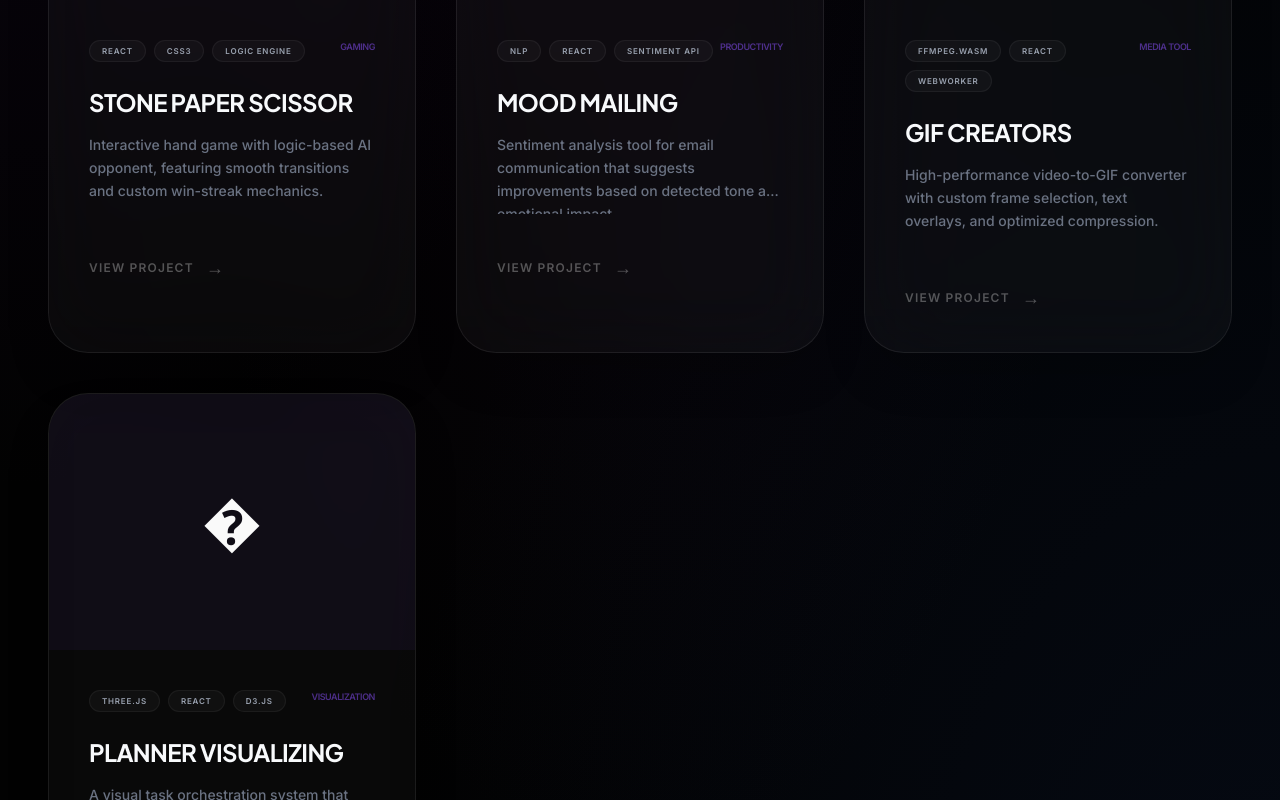
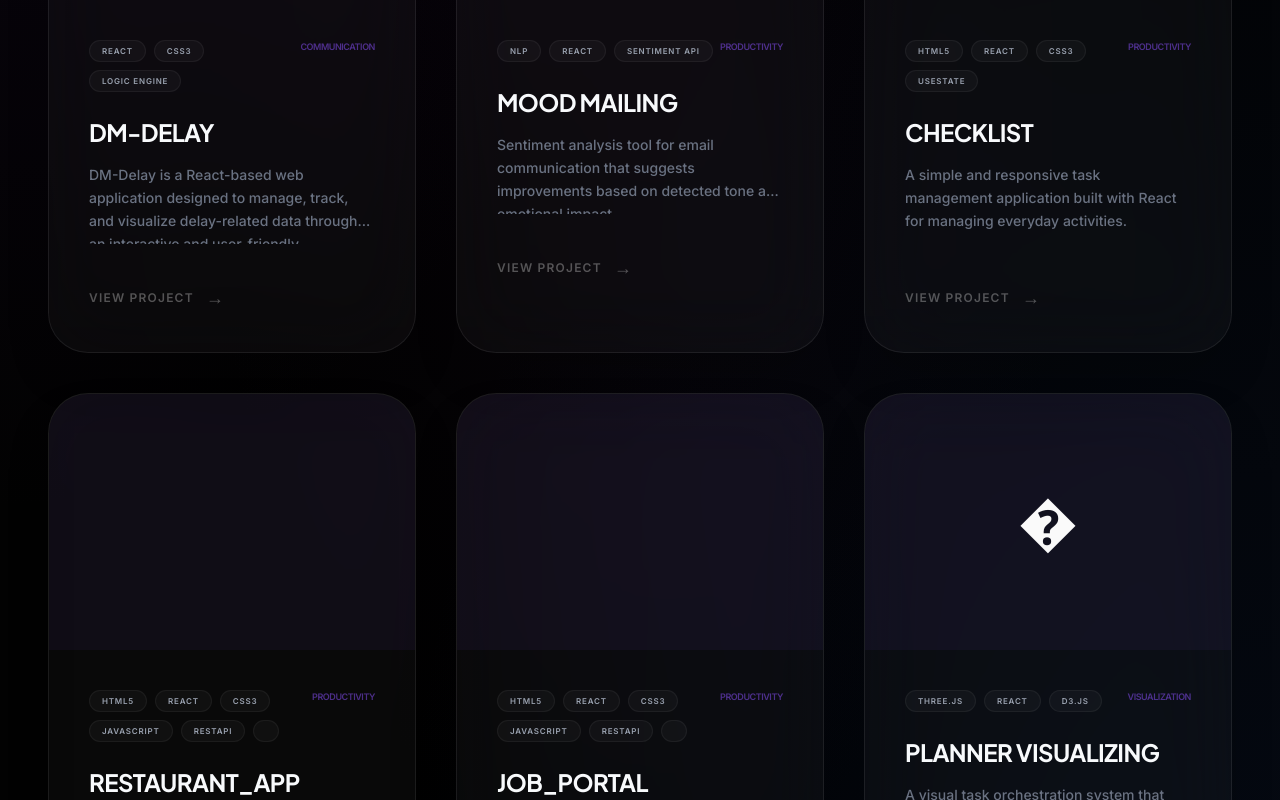
Before and after one commit to codabishekk/Portfolio, a React (Vite) app: page /archive in a window 1280 px wide. Shown: the part 1300-2100 px from the top of the page. Built offline with nearby package versions, Linux system fonts and the light colour scheme.

Commit message:
feat: Add new `Archive` page for a comprehensive project catalog and a `Projects` component for selected innovations.

```diff
--- a/src/components/Projects.jsx
+++ b/src/components/Projects.jsx
@@ -7,19 +7,22 @@ export default function Projects() {
             title: "EVENT-MANGEMENT",
             description: "A high-performance MERN architecture designed for massive scale of samll business, man resource, parti-time work both company and employee platform in online and seamless communication job opperunities.",
             tech: ["React", "Express", "MongoDB", "JavaScript"],
-            emoji: "💎"
+            emoji: "💎",
+            link: "https://event-management-1-rs9y.onrender.com"
         },
         {
             title: "E-commerce",
             description: "Real-time interactive platform featuring low-latency communication and adaptive UI.",
             tech: ["React", "Node.js", "MongoDB", "JavaScript"],
-            emoji: "🎭"
+            emoji: "🎭",
+            link: "/archive"
         },
         {
             title: "tic tac toe",
             description: "Advanced Ai model for real-time game analytics and move prediction play with AI in responsive design.",
             tech: ["React(vite)", "TailWind CSS", "Claude", "OpenRouterAPI"],
-            emoji: "📊"
+            emoji: "📊",
+            link: "/archive"
         }
     ];
 
@@ -70,9 +73,21 @@ export default function Projects() {
                                 <p className="text-gray-500 text-xs md:text-sm leading-relaxed mb-8 md:mb-10 font-medium">
                                     {project.description}
                                 </p>
-                                <Link to="/archive" className="inline-flex items-center gap-3 font-semibold text-[10px] md:text-xs tracking-widest text-white/50 group-hover:text-white transition-all uppercase">
-                                    Explore Project <span className="text-lg group-hover:translate-x-2 transition-transform duration-500">→</span>
-                                </Link>
+                                {project.link.startsWith('http') ? (
+                                    <a
+                                        href={project.link}
+                                        target="_blank"
+                                        rel="noopener noreferrer"
+                                        className="inline-flex items-center gap-3 font-semibold text-[10px] md:text-xs tracking-widest text-white/50 group-hover:text-white transition-all uppercase"
+                                    >
+                                        Explore Project <span className="text-lg group-hover:translate-x-2 transition-transform duration-500">→</span>
+                                    </a>
+                                ) : (
+                                    <Link to={project.link} className="inline-flex items-center gap-3 font-semibold text-[10px] md:text-xs tracking-widest text-white/50 group-hover:text-white transition-all uppercase">
+                                        Explore Project <span className="text-lg group-hover:translate-x-2 transition-transform duration-500">→</span>
+                                    </Link>
+                                )}
+
                             </div>
 
                             {/* Refined hover state logic */}
--- a/src/pages/Archive.jsx
+++ b/src/pages/Archive.jsx
@@ -22,35 +22,52 @@ export default function Archive() {
             description: "Advanced AI-powered game logic with move prediction and minimax algorithm implementation in a sleek responsive layout.",
             tech: ["React", "Tailwind CSS", "Algorithm"],
             emoji: "📊",
-            category: "Gaming/AI"
+            category: "Gaming/AI",
+            link:"https://tic-tac-tai.netlify.app"
         },
         {
-            title: "stone paper scissor",
-            description: "Interactive hand game with logic-based AI opponent, featuring smooth transitions and custom win-streak mechanics.",
+            title: "dm-delay",
+            description: "DM-Delay is a React-based web application designed to manage, track, and visualize delay-related data through an interactive and user-friendly dashboard.",
             tech: ["React", "CSS3", "Logic Engine"],
             emoji: "✊",
-            category: "Gaming"
+            category: "communication",
+            link:"https://dm-delay.netlify.app"
         },
         {
             title: "mood mailing",
             description: "Sentiment analysis tool for email communication that suggests improvements based on detected tone and emotional impact.",
             tech: ["NLP", "React", "Sentiment API"],
-            emoji: "�",
-            category: "Productivity"
+            category: "Productivity",
+            link:"https://mood-mailing.netlify.app"
         },
         {
-            title: "gif creators",
-            description: "High-performance video-to-GIF converter with custom frame selection, text overlays, and optimized compression.",
-            tech: ["FFmpeg.wasm", "React", "WebWorker"],
-            emoji: "🎬",
-            category: "Media Tool"
+            title: "checkList",
+            description: "A simple and responsive task management application built with React for managing everyday activities.",
+            tech: ["HTML5", "React", "CSS3","usestate"],
+            category: "Productivity",
+            link:"https://simple-todo-n6hg.vercel.app"
+        },
+        {
+            title: "Restaurant_app",
+            description: "Sentiment analysis tool for email communication that suggests improvements based on detected tone and emotional impact.",
+            tech: ["HTML5", "React", "CSS3","javascript", "restAPI",""],
+            category: "Productivity",
+            link:"https://enhancement-restaurant-app-7gni.vercel.app"
+        },
+         {
+            title: "job_portal",
+            description: "Developed a Job Portal application using React that enables users to browse jobs, submit applications, and track their application status efficiently.",
+            tech: ["HTML5", "React", "CSS3","javascript", "restAPI",""],
+            category: "Productivity",
+            link:"https://enhancement-of-jobby-app-peach.vercel.app"
         },
         {
             title: "planner visualizing",
             description: "A visual task orchestration system that maps project timelines into interactive 3D graphs for better workflow insight.",
             tech: ["Three.js", "React", "D3.js"],
             emoji: "�",
-            category: "Visualization"
+            category: "Visualization",
+            link:"https://time-tracke.netlify.app"
         }
     ];
 
```
